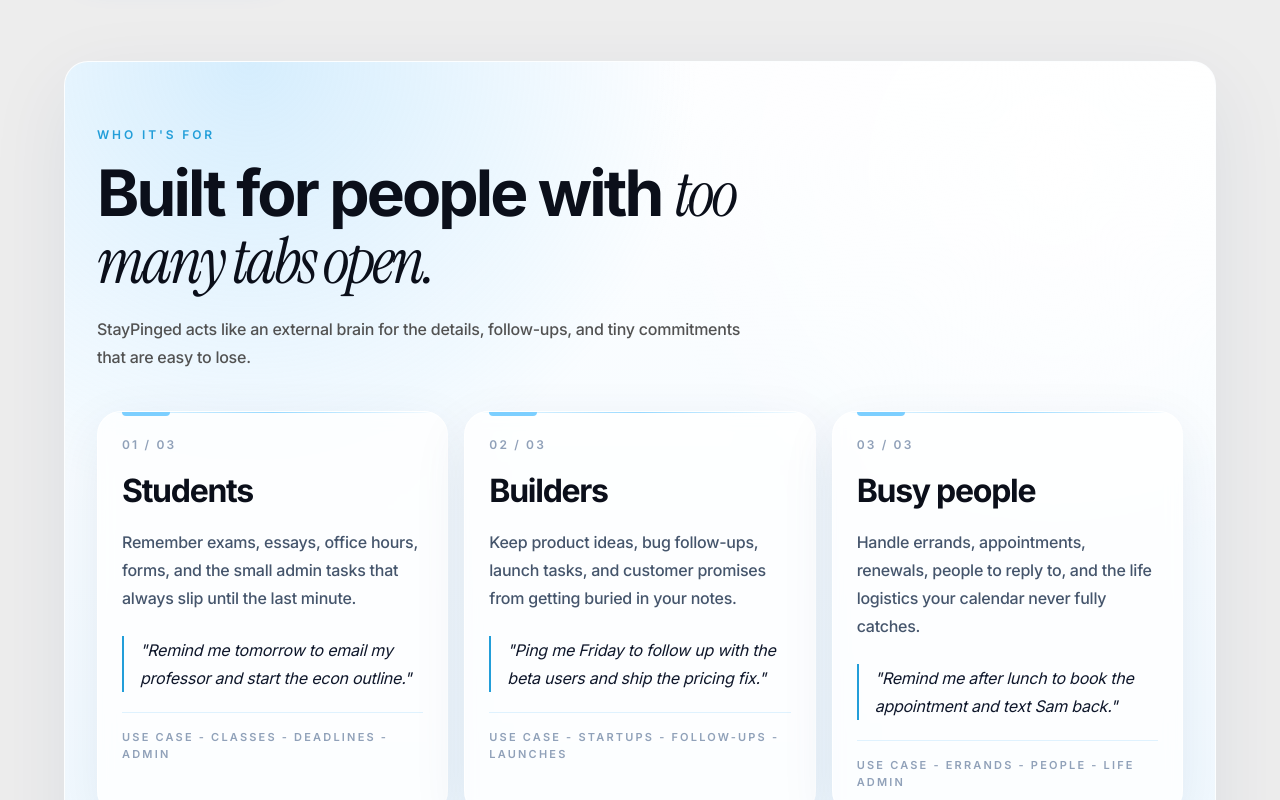
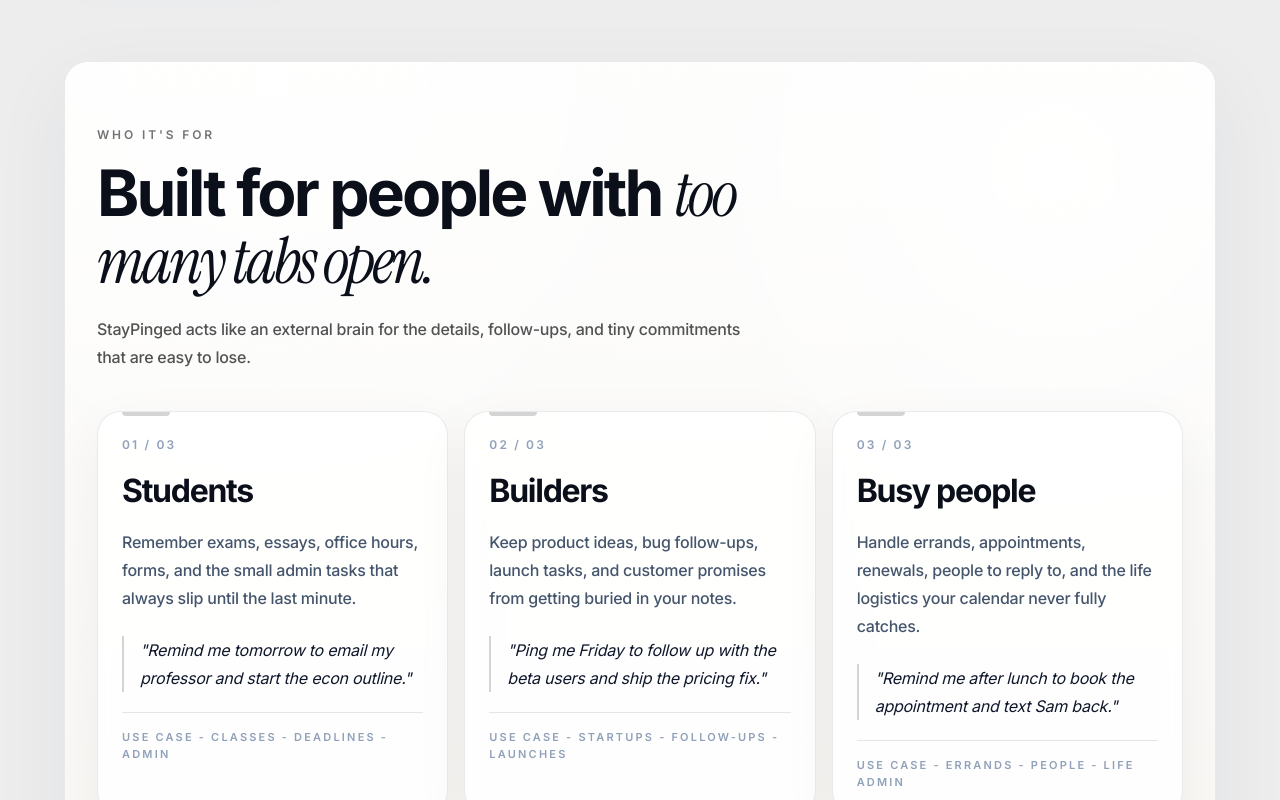
Before and after one commit to Wasseem10/Moggedai, a Next.js app: page / in a window 1280 px wide. Shown: the part 1460-2260 px from the top of the page. Built offline with nearby package versions, Linux system fonts and the light colour scheme; no server answers; a web font is replaced by a local one.

Commit message:
Neutralize who section colors

```diff
--- a/app/App.tsx
+++ b/app/App.tsx
@@ -265,11 +265,11 @@
 
       <section
         id="who"
-        className="relative mx-auto w-full max-w-6xl overflow-hidden rounded-[28px] border border-white/70 bg-[#f7fbff] px-5 py-12 shadow-[0_24px_80px_rgba(20,50,100,0.08)] sm:rounded-3xl sm:px-8 sm:py-16"
+        className="relative mx-auto w-full max-w-6xl overflow-hidden rounded-[28px] border border-neutral-200/70 bg-[#f8f7f4] px-5 py-12 shadow-[0_24px_80px_rgba(20,50,100,0.06)] sm:rounded-3xl sm:px-8 sm:py-16"
       >
-        <div className="pointer-events-none absolute inset-0 bg-[radial-gradient(circle_at_16%_0%,rgba(135,206,250,0.34),transparent_34%),radial-gradient(circle_at_86%_12%,rgba(255,255,255,0.92),transparent_32%),linear-gradient(180deg,rgba(255,255,255,0.86),rgba(235,247,255,0.7))]" />
+        <div className="pointer-events-none absolute inset-0 bg-[radial-gradient(circle_at_18%_2%,rgba(255,255,255,0.78),transparent_34%),radial-gradient(circle_at_86%_12%,rgba(255,255,255,0.9),transparent_30%),linear-gradient(180deg,rgba(255,255,255,0.84),rgba(248,247,244,0.92))]" />
         <div className="relative max-w-3xl">
-          <p className="text-[12px] font-semibold uppercase tracking-[0.24em] text-[#229ED9]">
+          <p className="text-[12px] font-semibold uppercase tracking-[0.24em] text-neutral-500">
             Who it's for
           </p>
           <h2 className="mt-4 text-[40px] font-bold leading-[1.02] tracking-[-0.045em] text-[#0b0f1a] sm:text-[64px]">
@@ -295,10 +295,10 @@
           {whoCards.map((card) => (
             <article
               key={card.title}
-              className="relative overflow-hidden rounded-3xl border border-white/80 bg-white/78 p-6 text-[#0b0f1a] shadow-[0_18px_55px_rgba(20,50,100,0.08)] backdrop-blur"
+              className="relative overflow-hidden rounded-3xl border border-neutral-200/80 bg-white/86 p-6 text-[#0b0f1a] shadow-[0_18px_55px_rgba(15,23,42,0.055)] backdrop-blur"
             >
-              <span className="absolute inset-x-0 top-0 h-px bg-gradient-to-r from-transparent via-[#7ccfff]/80 to-transparent" />
-              <span className="absolute top-0 left-6 h-1 w-12 rounded-b-full bg-[#7ccfff]" />
+              <span className="absolute inset-x-0 top-0 h-px bg-gradient-to-r from-transparent via-white to-transparent" />
+              <span className="absolute top-0 left-6 h-1 w-12 rounded-b-full bg-neutral-300" />
               <p className="text-[12px] font-semibold tracking-[0.18em] text-slate-400">
                 {card.number}
               </p>
@@ -306,10 +306,10 @@
                 {card.title}
               </h3>
               <p className="mt-5 text-[16px] font-medium leading-7 tracking-[-0.015em] text-slate-600">{card.body}</p>
-              <blockquote className="mt-6 border-l-2 border-[#229ED9] pl-4 text-[16px] italic leading-7 tracking-[-0.015em] text-slate-900">
+              <blockquote className="mt-6 border-l-2 border-neutral-300 pl-4 text-[16px] italic leading-7 tracking-[-0.015em] text-slate-900">
                 "{card.quote}"
               </blockquote>
-              <div className="mt-5 border-t border-sky-100 pt-4 text-[11px] font-semibold uppercase tracking-[0.2em] text-slate-400">
+              <div className="mt-5 border-t border-neutral-200 pt-4 text-[11px] font-semibold uppercase tracking-[0.2em] text-slate-400">
                 {card.tags}
               </div>
             </article>
@@ -330,7 +330,7 @@
           </a>
           <a
             href="/dashboard"
-            className="inline-flex items-center justify-center gap-2 rounded-full border border-sky-100 bg-white/80 px-5 py-3 text-sm font-semibold text-[#0b0f1a] shadow-[0_12px_30px_rgba(20,50,100,0.08)] backdrop-blur"
+            className="inline-flex items-center justify-center gap-2 rounded-full border border-neutral-200 bg-white/82 px-5 py-3 text-sm font-semibold text-[#0b0f1a] shadow-[0_12px_30px_rgba(15,23,42,0.06)] backdrop-blur"
           >
             Open dashboard
             <ChevronRight className="h-4 w-4" strokeWidth={2} />
```
